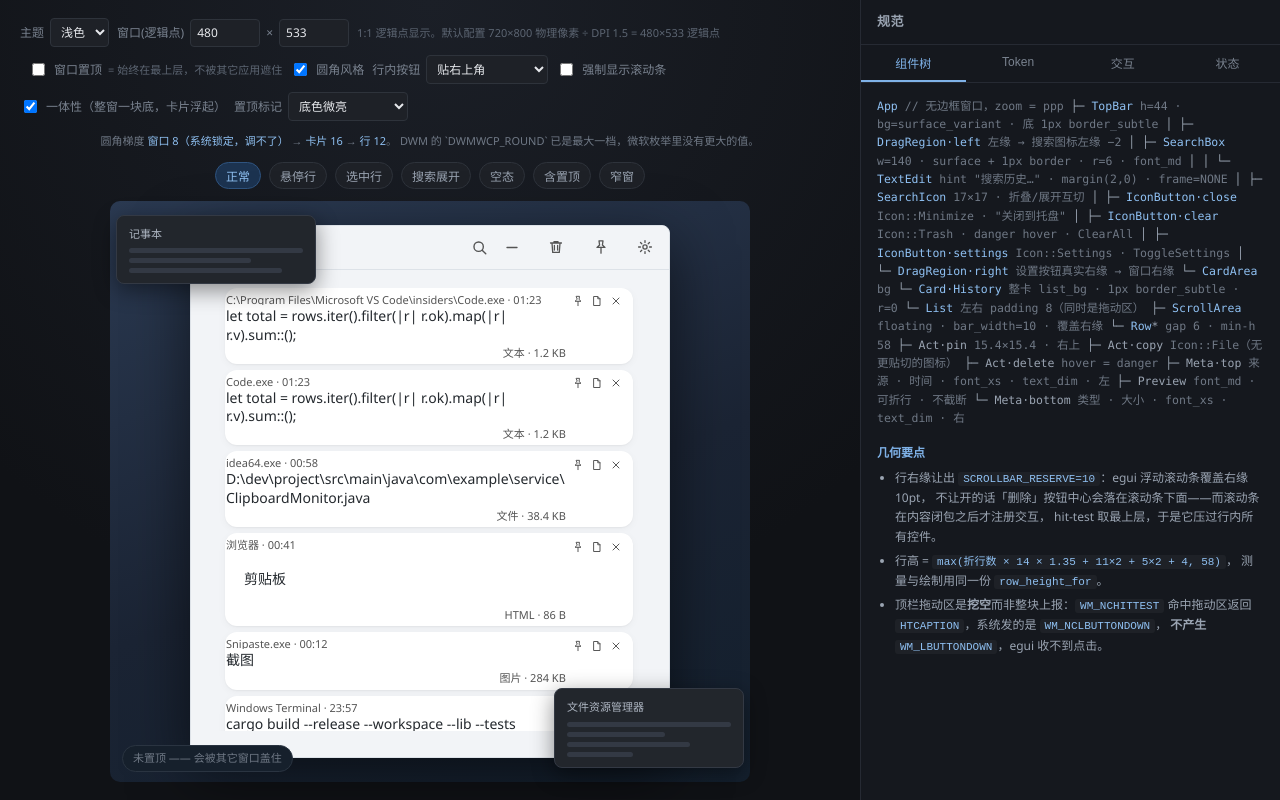
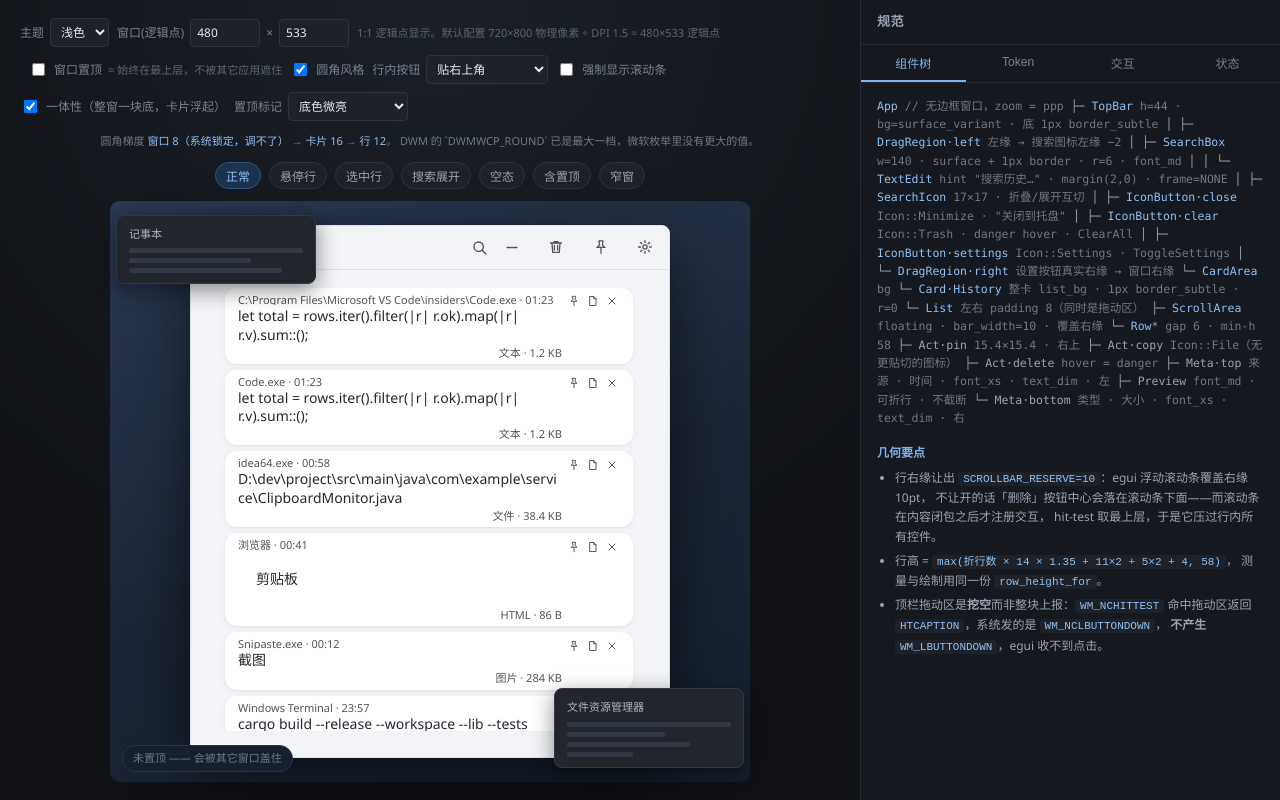
Before and after one commit to MCheng404/ModularClipboard, a plain HTML site: page settings-proto/main-window.html in a window 1280 px wide. Drawn offline with Linux system fonts and the light colour scheme.

Commit message:
docs(settings-proto): 行卡片加左右内边距 + 修正原型 ellipsis 失效
本轮一项，仍未动任何 .rs 文件。

## 行卡片左右内边距（实现里真缺的一条）

原先 `.row { padding: 5px 0 }` —— 只有垂直内边距，**文字贴死卡片左右边缘**，
视觉上像是溢出了卡面。现在给 `--row-pad: 12`，并让按钮组也内缩同样的 12：

    text_x0 = r.min.x + 12
    text_x1 = r.max.x − 12 − acts_w(58.2)
    按钮组  right = 12，总宽 58.2，左缘 = r.max.x − 12 − 58.2  ← 与 text_x1 重合

于是长来源名被截断时**恰好停在按钮左缘**，两者不重叠也不脱节。

Rust 侧要同步改三处，漏一处就会出问题：

- `preview_width()`：`行宽 − icon_w(24)` → `行宽 − 12 − acts_w − 12`
- `row_height_for()`：用同一个 `text_w`
- `draw_item_row()`：`text_x0 = r.min.x + icon_w` → `r.min.x + pad_h`，
  按钮基准 `r.max.x` 也要内缩 `pad_h`（否则按钮贴边而文字留边距，不对齐）

CAUTION: `draw_item_row` 里那句 `if b.min.x < text_x1 { break; }`
（放不下就不画按钮）改完后依然成立，别顺手删。

## 长来源名溢出：分清是哪个的问题

这两条要分开看，别把原型的 bug 当成实现缺陷：

| 现象 | Rust 侧 | 原型侧 |
|---|---|---|
| 文字贴死卡片左右边缘 | **真缺**，`pad_v = 5.0` 没有横向 `pad_h` | 同 |
| 长来源名溢出卡面 | **不缺**，`elide_text` 是自绘的（`measure_text` 比宽度 → 截断加省略号），不依赖 CSS | **缺** |

原型那条的根因：`.row-meta-top` 当时写的是 `display: flex`，
而 **`text-overflow: ellipsis` 在 flex 容器上不生效** —— 它只作用于块容器的
行内内容。结果就是不省略、直接溢出。改成 `line-height: 11px` 做垂直居中、
`text-align: right` 做右对齐后，ellipsis 恢复。

`elide_text` 不需要动。它本来就是自绘的，不吃 CSS 这套。

```diff
--- a/settings-proto/main-window.html
+++ b/settings-proto/main-window.html
@@ -72,6 +72,7 @@
      切点上，亚像素舍入会让它偶尔露出一点点方角。 */
   --card-pad:    17px;
   --cardarea-pad: 8px;
+  --row-pad:     12px;   /* 行卡片左右内边距（Rust: pad_v 的横向版，目前无对应值）*/
 
   /* ---- 间距 ---- */
   --space-xs: 4px;
@@ -388,7 +389,9 @@
   /* 右缘让出滚动条：egui 的 floating scrollbar 覆盖右缘 10pt，
      不让开的话最后一个按钮会被滚动条压住 */
   margin-right: calc(var(--scrollbar-reserve) - var(--list-pad-x));
-  padding: 5px 0;
+  /* 左右内边距：原先是 `5px 0`，文字直接**贴死卡片左右边缘**，
+     视觉上像是溢出了卡面。现在给 --row-pad(12)，三段文字都离边有距离。 */
+  padding: 5px var(--row-pad);
   min-height: var(--row-min-h);
   cursor: default;
   transition: border-color .14s ease, background-color .14s ease,
@@ -423,7 +426,7 @@
    位置不影响 text_x1 —— 那一律要减去 acts_w，否则长来源名会排到
    按钮底下（preview_width 里已经减过了，别在这里再减一次）。 */
 .row-acts {
-  position: absolute; right: var(--space-sm);
+  position: absolute; right: var(--row-pad);
   display: flex; flex-direction: row-reverse; gap: var(--space-xs);
   transition: opacity .14s ease, transform .14s ease;
 }
@@ -445,13 +448,22 @@
    类型信息本来就在右下角「类型 · 大小」那行，再放一枚图标是重复表达。 */
 .row-text {
   margin-left: 0;
-  /* 右边界 = r.max.x − acts_w。按钮另外还右移了 space_sm，这里补上，
-     保持两者不相碰。 */
-  margin-right: calc(3 * (var(--control-height) * .55 + var(--space-xs)) + var(--space-sm));
+  /* 右边界 = padding + acts_w。按同样的公式推：
+
+       按钮容器  right = --row-pad(12)，总宽 acts_w = 58.2
+       按钮区左缘 = r.max.x − 12 − 58.2
+       文本区右缘 = r.max.x − 12(padding) − 58.2(acts_w)   ← 两者重合
+
+     所以长来源名被省略号截断时，**恰好停在按钮左缘**，不重叠。 */
+  margin-right: calc(3 * (var(--control-height) * .55 + var(--space-xs)));
 }
+/* CAUTION: 这里原来写的是 `display: flex; align-items: center`，
+   但 **`text-overflow: ellipsis` 在 flex 容器上不生效** —— 它只作用于
+   块容器的行内内容。结果就是长来源名（C:\Program Files\...）不省略、
+   直接溢出卡面。垂直居中改用 line-height，不影响 ellipsis。 */
 .row-meta-top {
-  font-size: var(--font-xs); color: var(--text-dim); line-height: 1;
-  height: 11px; display: flex; align-items: center;
+  font-size: var(--font-xs); color: var(--text-dim);
+  line-height: 11px; height: 11px;
   white-space: nowrap; overflow: hidden; text-overflow: ellipsis;
 }
 .row-preview {
@@ -460,8 +472,9 @@
 }
 .row.sel .row-preview { color: var(--text-bright); }
 .row-meta-bot {
-  font-size: var(--font-xs); color: var(--text-dim); line-height: 1;
-  height: 11px; display: flex; align-items: center; justify-content: flex-end;
+  font-size: var(--font-xs); color: var(--text-dim);
+  line-height: 11px; height: 11px;
+  text-align: right;                     /* 右对齐，不再用 flex */
   white-space: nowrap; overflow: hidden; text-overflow: ellipsis;
 }
 
@@ -487,10 +500,11 @@
 
 /* badge：左上角一枚小图钉。放在「来源 · 时间」之前，不占独立列。 */
 .row[data-pin="1"][data-pinmark="badge"] .pin-badge-icon {
-  position: absolute; left: var(--space-sm); top: 5px;
+  position: absolute; left: var(--row-pad); top: 5px;
   width: 11px; height: 11px; color: var(--accent);
 }
-.row[data-pin="1"][data-pinmark="badge"] .row-meta-top { padding-left: 17px; }
+/* 徽标占 11pt，加上一点间隙 → meta-top 让出 14pt */
+.row[data-pin="1"][data-pinmark="badge"] .row-meta-top { padding-left: 14px; }
 
 /* edge：左侧短竖条。
    CAUTION: 不能做成「上下顶满、与左边缘齐平」的通条 —— 卡片是圆角的，
@@ -852,11 +866,13 @@
     set('--card-radius', '16px');
     set('--row-radius', '12px');
     set('--card-pad', '17px');
+    set('--row-pad', '12px');
   } else {
     set('--win-radius', '0px');
     set('--card-radius', '0px');
     set('--row-radius', '4px');
     set('--card-pad', '8px');
+    set('--row-pad', '0px');
   }
 }
 
```
Also changed, not shown: settings-proto/_shots/pad-fix.png (added), 1 other file.
